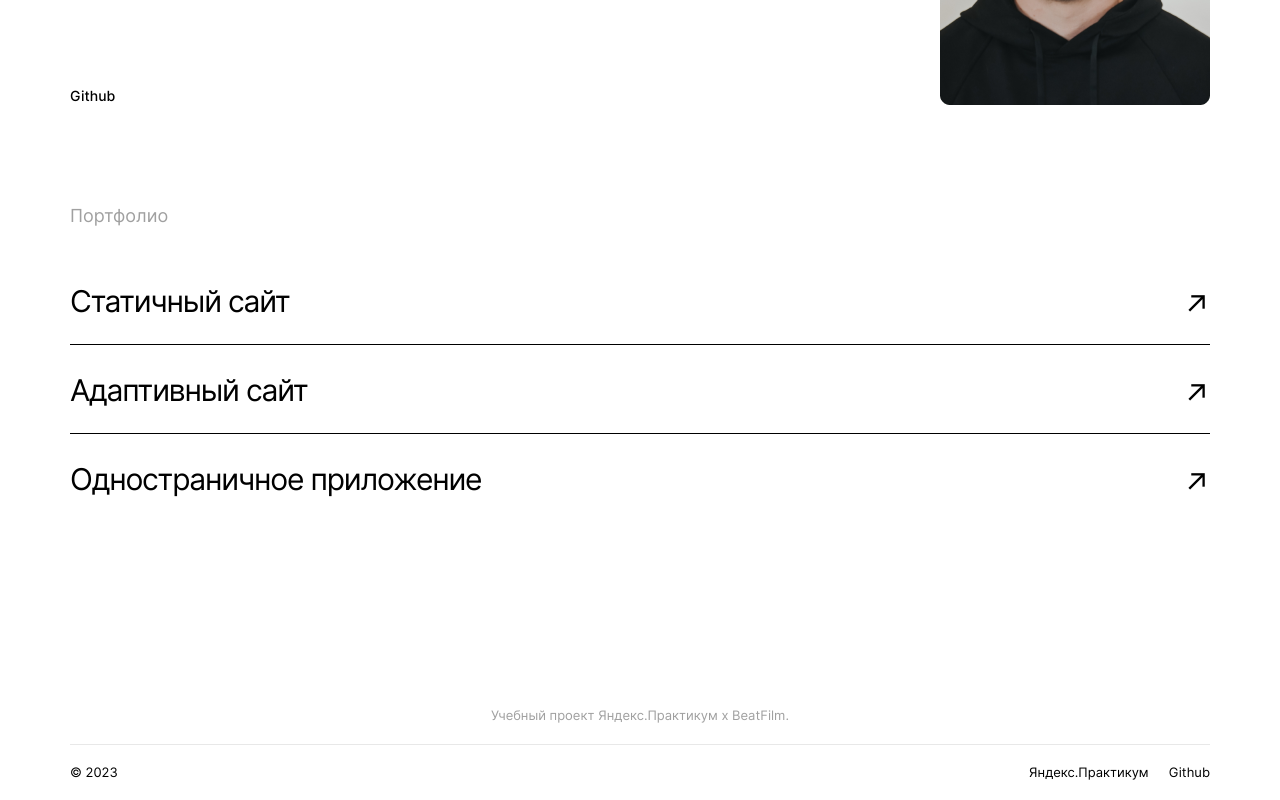
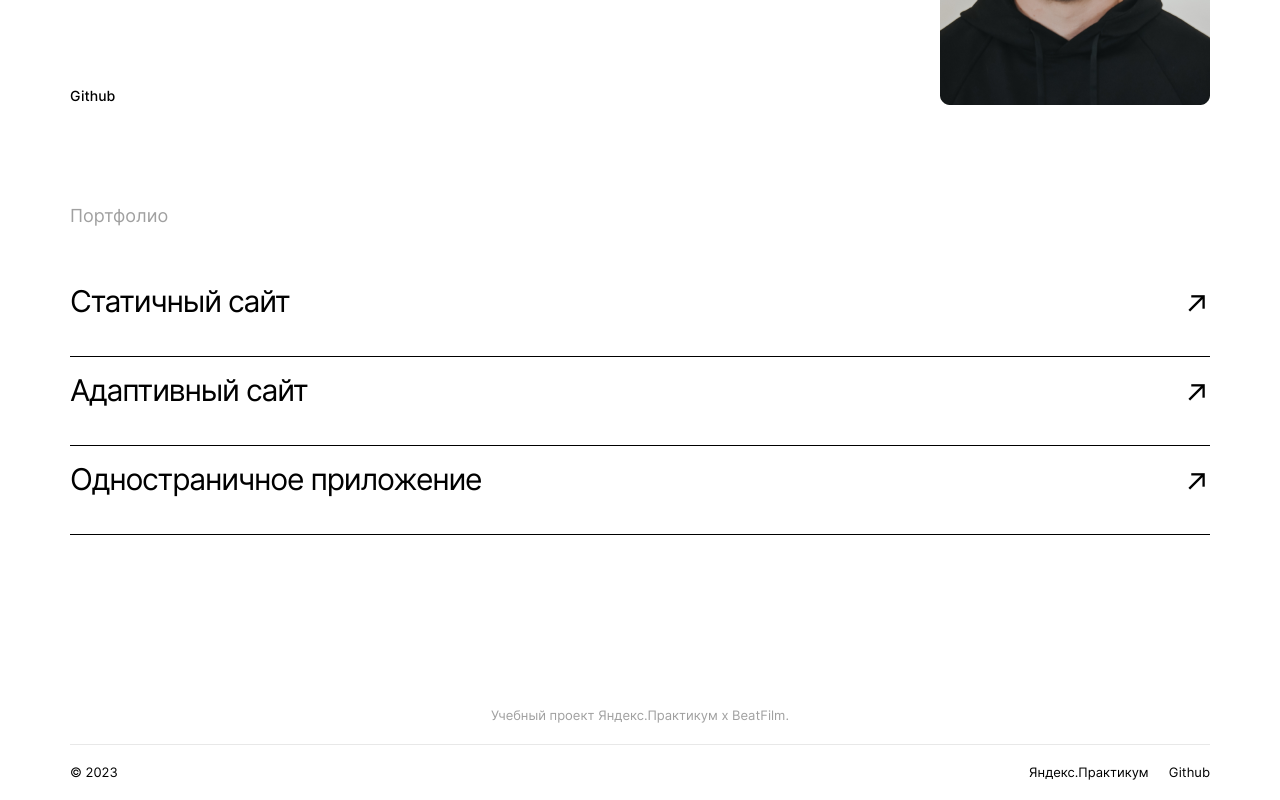
Before and after one commit to rusanov-andrey/movies-explorer-frontend, a React (Create React App) app: page / in a window 1280 px wide. Shown: the part 2401-3201 px from the top of the page. Built offline with nearby package versions, Linux system fonts and the light colour scheme.

Commit message:
Ссылка в портфолио должна одна оборачивать текст и иконку

```diff
--- a/src/components/Portfolio/Portfolio.css
+++ b/src/components/Portfolio/Portfolio.css
@@ -27,9 +27,16 @@
   grid-auto-rows: 89px;
 
   align-content: center;
+
+  list-style: none;
 }
 
 .portfolio__item {
+  margin: 0;
+  padding: 0;
+  box-sizing: border-box;
+}
+.portfolio__link {
   margin: 0;
   padding: 0;
   box-sizing: border-box;
@@ -37,6 +44,8 @@
   display: flex;
   position: relative;
   justify-content: space-between;
+
+  text-decoration: none;
 
   border-bottom: 1px solid var(--color-dark);
 }
--- a/src/components/Portfolio/Portfolio.js
+++ b/src/components/Portfolio/Portfolio.js
@@ -4,20 +4,26 @@ export  default function Portfolio() {
   return (
     <section className='portfolio'>
       <h2 className='portfolio__title'>Портфолио</h2>
-      <div  className='portfolio__container'>
-        <div className='portfolio__item'>
-          <a className='portfolio__site' href='#'>Статичный сайт</a>
-          <a className='portfolio__site portfolio__site_arrow' href='#'>↗</a>
-        </div>
-        <div className='portfolio__item'>
-          <a className='portfolio__site' href='#'>Адаптивный сайт</a>
-          <a className='portfolio__site portfolio__site_arrow' href='#'>↗</a>
-        </div>
-        <div className='portfolio__item'>
-          <a className='portfolio__site' href='#'>Одностраничное приложение</a>
-          <a className='portfolio__site portfolio__site_arrow' href='#'>↗</a>
-        </div>
-      </div>
+      <ul  className='portfolio__container'>
+        <li className='portfolio__item'>
+          <a className='portfolio__link' href='#'>
+            <p className='portfolio__site'>Статичный сайт</p>
+            <p className='portfolio__site portfolio__site_arrow'>↗</p>
+          </a>
+        </li>
+        <li className='portfolio__item'>
+          <a className='portfolio__link' href='#'>
+          <p className='portfolio__site' href='#'>Адаптивный сайт</p>
+          <p className='portfolio__site portfolio__site_arrow' href='#'>↗</p>
+          </a>
+        </li>
+        <li className='portfolio__item'>
+          <a className='portfolio__link' href='#'>
+          <p className='portfolio__site' href='#'>Одностраничное приложение</p>
+          <p className='portfolio__site portfolio__site_arrow' href='#'>↗</p>
+          </a>
+        </li>
+      </ul>
     </section>
   );
 }
```
